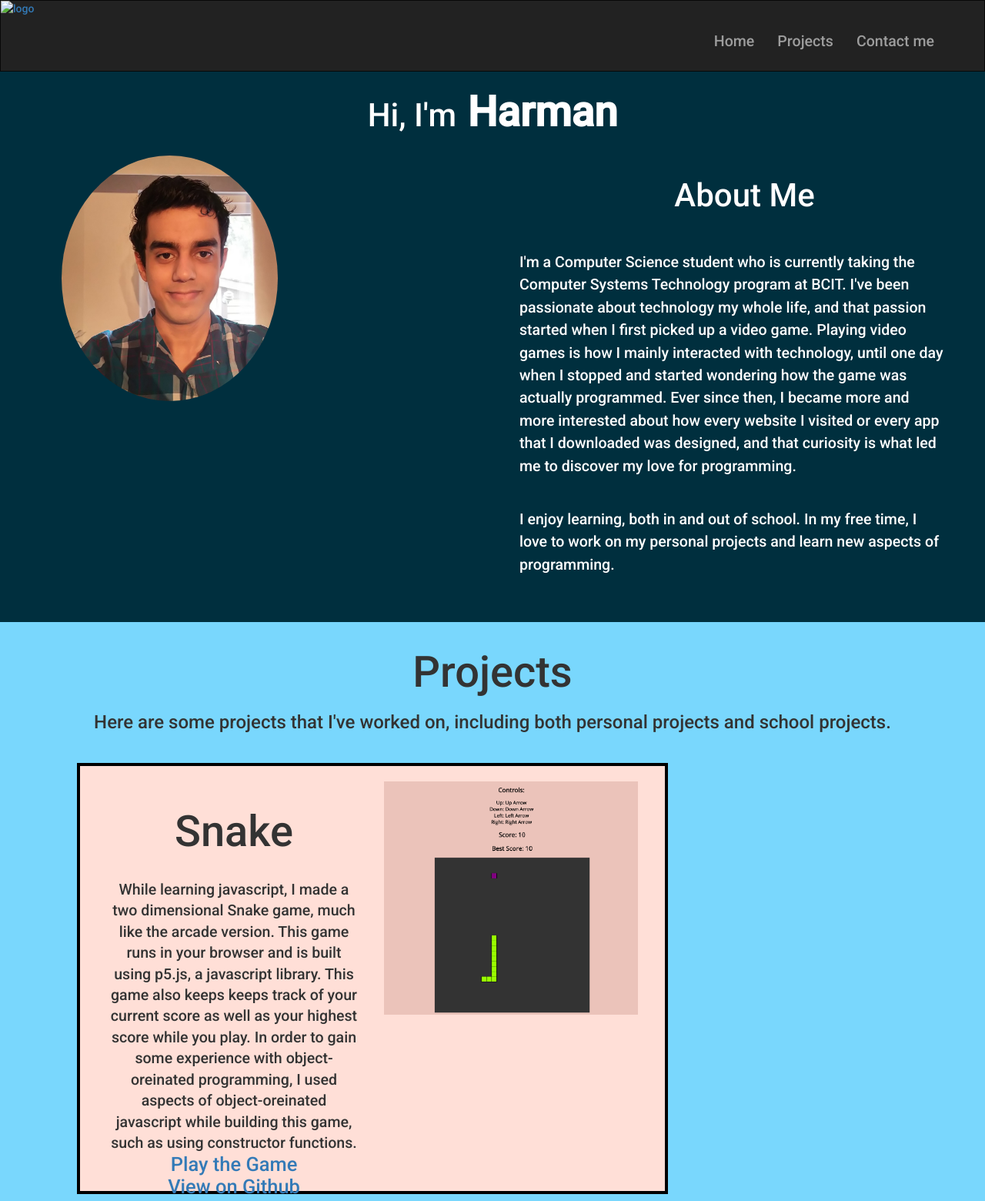
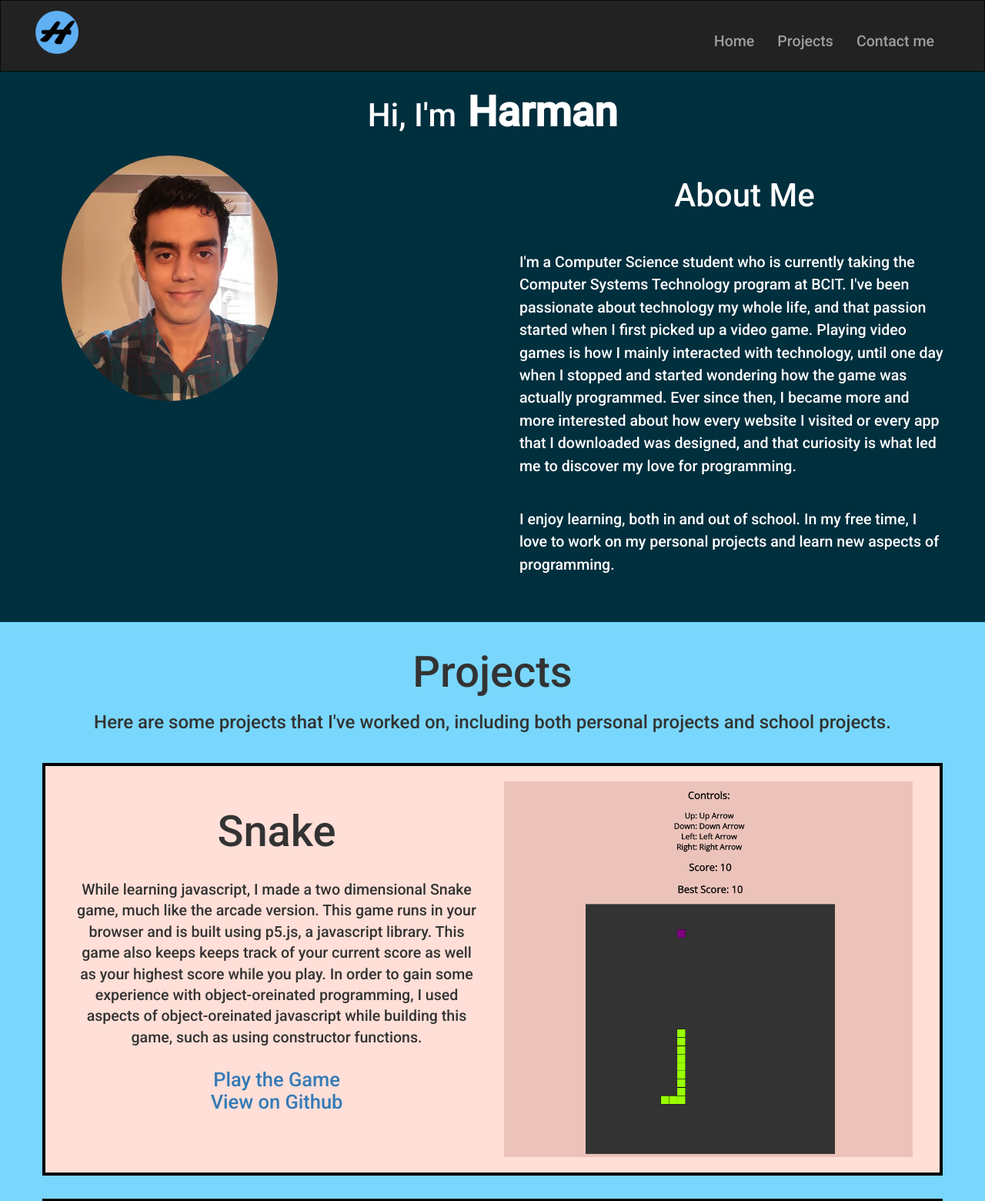
Before and after one commit to HarmanM/HarmanM.github.io, a plain HTML site: page index.html in a window 1280 px wide. Shown: the top 1560 px of the page at 77% size. Drawn offline with nearby package versions, Linux system fonts and the light colour scheme.

Commit message:
Added logo, favicon, fixed mobile view outlay

```diff
--- a/Website/Style/style.css
+++ b/Website/Style/style.css
@@ -3,9 +3,19 @@ body{
 	padding: 0 px;
 	font-family: Roboto, sans-serif;
 }
+
 .navbar{
 	margin: 0px;
 	border-radius: 0px;
+}
+
+.navbar img{
+	width: 26%;
+	height: 26%;
+	position: relative;
+	left: 30px;
+	top: 13px;
+
 }
 .navbar=brand {
 	margin-left: 30px;
@@ -17,13 +27,13 @@ body{
 		padding: 13px;
 		padding-right: 50px;
 
+
 }
 
 .container-fluid {
     margin: 0px;
     padding-right: 0px;
     padding-left: 0px;
-		overflow:hidden;
 
 }
 h1 {
@@ -99,6 +109,7 @@ margin-bottom:50px;
 	line-height: 1.4em;
 	padding-top: 20px;
 
+
 }
 
 .projectGallery a {
@@ -111,9 +122,9 @@ margin-bottom:50px;
 .projectGallery .row {
 	border: 4px solid black;
 	padding: 20px;
-	margin: 30px;
-	height: 70vh;
-	width: 60vw;
+	margin-top: 30px;
+	height: responsive;
+	width: responsive;
 	background: #FFDFD7;
 }
 .
--- a/index.html
+++ b/index.html
@@ -2,6 +2,7 @@
 <html lang="en">
 
 <head>
+  <link rel="icon" href="Website/Images/favicon.ico">
   <title>Harman Minhas</title>
   <meta charset="utf-8">
   <meta name="viewport" content="width=device-width, initial-scale=1">
@@ -22,7 +23,7 @@
               <span class="icon-bar"></span>
               <span class="icon-bar"></span>
               </button>
-        <a class="navbar=brand" href="index.html"><img src="Images/logo.png" class="img-responsive" alt="logo"></a>
+        <a class="navbar=brand" href="index.html"><img src="Website/Images/logo.png" class="hidden-xs col-md-6 img-responsive" alt="logo"></a>
       </div>
       <div class="collapse navbar-collapse" id="myNavbar">
         <ul class="nav navbar-nav navbar-right">
@@ -61,30 +62,30 @@
           <div class="row">
             <div class="col-md-6" id="project">
               <h1>Snake</h1>
-              <p> While learning javascript, I made a two dimensional Snake game, much like the arcade version. This game runs in your browser and is built using p5.js, a javascript library. This game also keeps keeps track of your current score as well
-                as your highest score while you play. In order to gain some experience with object-oreinated programming, I used aspects of object-oreinated javascript while building this game, such as using constructor functions. <br>
-
+              <p> While learning javascript, I made a two dimensional Snake game, much like the arcade version. This game runs in your browser and is built using p5.js, a javascript library. This game also keeps keeps track of your current score as well as
+                your highest score while you play. In order to gain some experience with object-oreinated programming, I used aspects of object-oreinated javascript while building this game, such as using constructor functions. <br>
+                <br>
                 <a href="https://harmanm.github.io/Snake/" target="_blank">Play the Game</a>
                 <br>
                 <a href="https://github.com/HarmanM/Snake" target="_blank">View on Github</a>
               </p>
             </div>
-            <div class="col-md-6">
+            <div class="hidden-xs col-md-6">
               <img src="Website/Images/snake.png" alt="snake">
             </div>
           </div>
           <div class="row">
             <div class="col-md-6">
               <h1>2 Player Pong</h1>
-              <p> 2 Player Pong is another personal project where, with the help of some tutorials, I used javascript and p5.js in order to build a visual game. This game is very similar to the arcade video game Pong, where two players use their paddles to
+              <p class="col-xs-12" > 2 Player Pong is another personal project where, with the help of some tutorials, I used javascript and p5.js in order to build a visual game. This game is very similar to the arcade video game Pong, where two players use their paddles to
                 hit a ball back and forth, in order to try and score points. This game also keeps tracks of the player scores, and it also displays a message showing who won once a player reaches 5 points. <br>
-
+                <br>
                 <a href="https://harmanm.github.io/Pong/">Play the Game</a>
                 <br>
                 <a href="https://github.com/HarmanM/Pong">View on Github</a>
               </p>
             </div>
-            <div class="col-md-6">
+            <div class="hidden-xs col-md-6">
               <img src="Website/Images/pong.png" alt="pong">
             </div>
           </div>
@@ -105,7 +106,7 @@
                 <a href="https://github.com/HarmanM/MathGame" target="_blank">View on Github</a>
               </p>
             </div>
-            <div class="col-md-6">
+            <div class="hidden-xs col-md-6">
               <img src="Website/Images/mathgame.png" alt="mathgame">
             </div>
           </div>
@@ -115,6 +116,9 @@
 
       </div>
     </div>
+    <div class="footer">
+
+    </div>
   </div>
 </body>
 
```
Also changed, not shown: Website/Images/code.txt (added), Website/Images/favicon.ico (added), Website/Images/logo.png (added).
